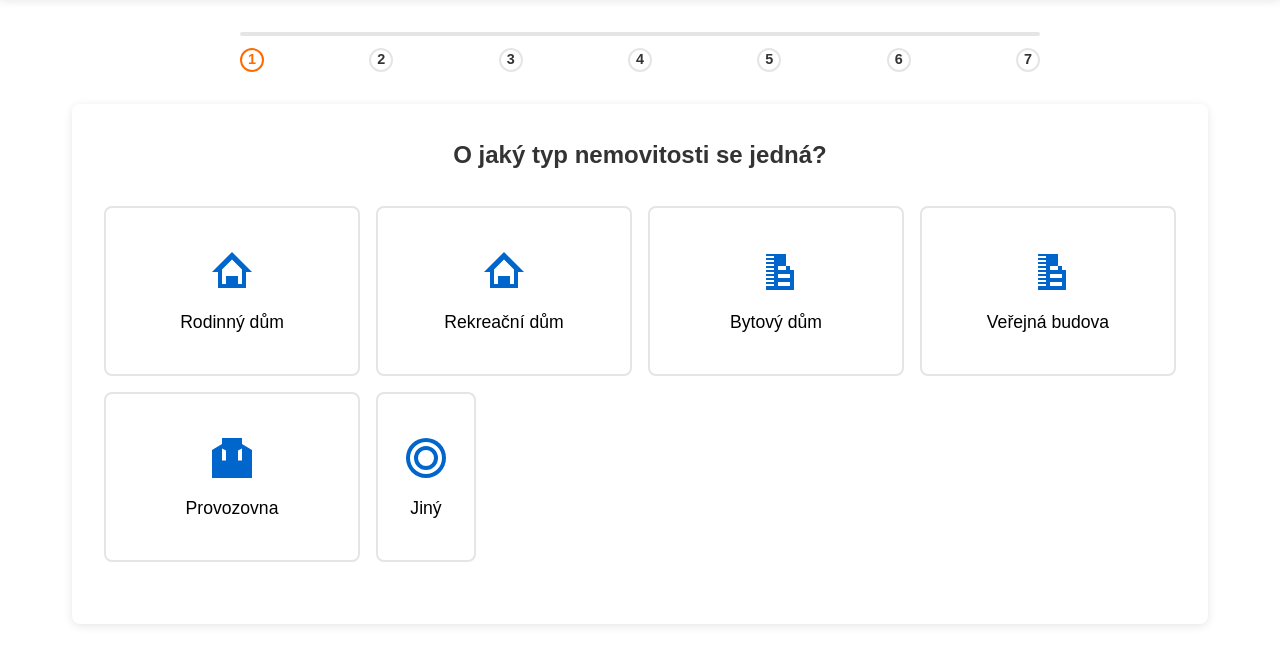
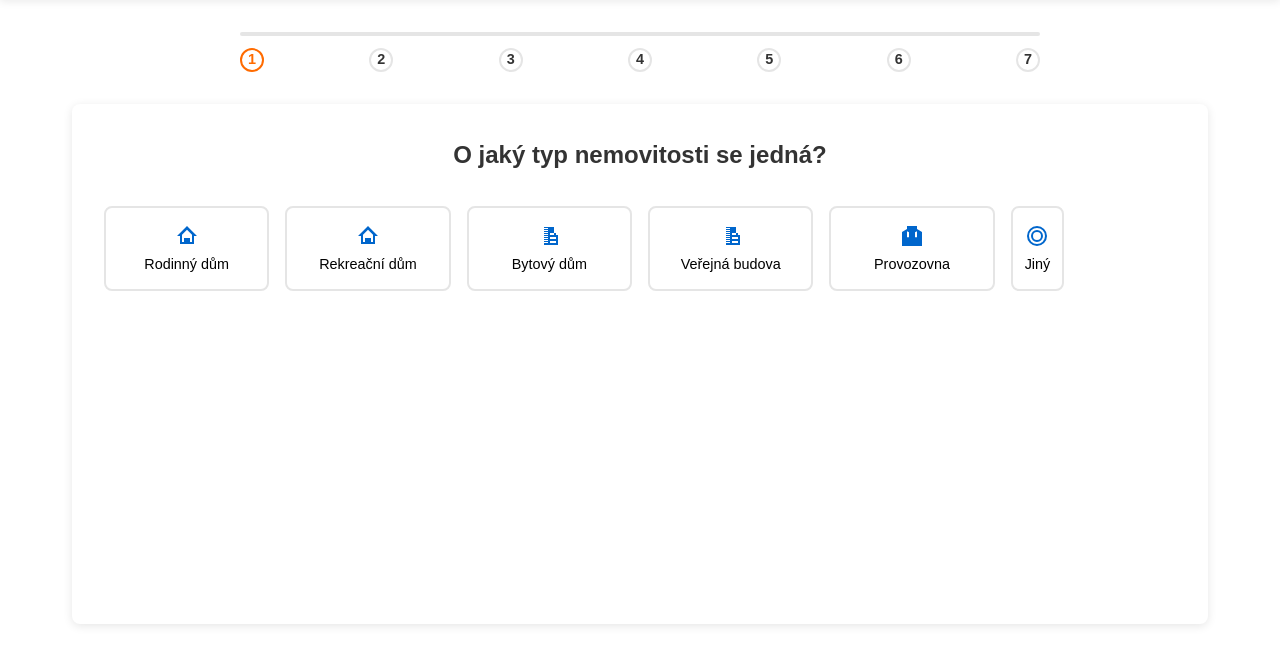
Before and after one commit to Petrpejsek/dotacni_kalkulator, a PHP site: page /kalkulator.html in a window 1280 px wide. Shown: the part 116-781 px from the top of the page. Run offline with PHP 8.4, Linux system fonts and the light colour scheme.

Commit message:
Zmenšení boxů o 50% se stejnou výškou pro všechny včetně Jiný - 85px

```diff
--- a/styles.css
+++ b/styles.css
@@ -465,7 +465,7 @@ h2 {
 /* Options grid */
 .options-grid {
     display: grid;
-    grid-template-columns: repeat(auto-fit, minmax(250px, 1fr));
+    grid-template-columns: repeat(auto-fit, minmax(125px, 1fr));
     gap: 1rem;
     margin-bottom: 2rem;
     width: 100%;
@@ -478,24 +478,24 @@ h2 {
     flex-direction: column;
     align-items: center;
     justify-content: center;
-    padding: 1.5rem;
+    padding: 0.75rem;
     border: 2px solid var(--border-color);
     border-radius: 8px;
     background-color: var(--background-color);
     cursor: pointer;
     transition: all 0.3s ease;
     height: 100%;
-    min-height: 170px;
+    min-height: 85px;
 }
 
 .option-btn img {
-    width: 48px;
-    height: 48px;
-    margin-bottom: 1rem;
+    width: 24px;
+    height: 24px;
+    margin-bottom: 0.5rem;
 }
 
 .option-btn span {
-    font-size: 1.1rem;
+    font-size: 0.9rem;
     text-align: center;
 }
 
@@ -1074,7 +1074,7 @@ input[type=number] {
         min-width: 0;
         max-width: 100%;
         height: auto;
-        min-height: 170px;
+        min-height: 85px;
     }
 }
 
@@ -1083,8 +1083,8 @@ input[type=number] {
     min-width: 0;
     max-width: 100%;
     height: auto;
-    min-height: 170px;
-    padding: 1.5rem;
+    min-height: 85px;
+    padding: 0.75rem;
     border: 2px solid var(--border-color);
     border-radius: 8px;
     background-color: var(--background-color);
@@ -1099,7 +1099,7 @@ input[type=number] {
 
 @media (min-width: 700px) {
     .options-grid {
-        grid-template-columns: repeat(auto-fit, minmax(250px, 1fr));
+        grid-template-columns: repeat(auto-fit, minmax(125px, 1fr));
     }
     .jiny-row-wrapper {
         min-width: unset;
```
